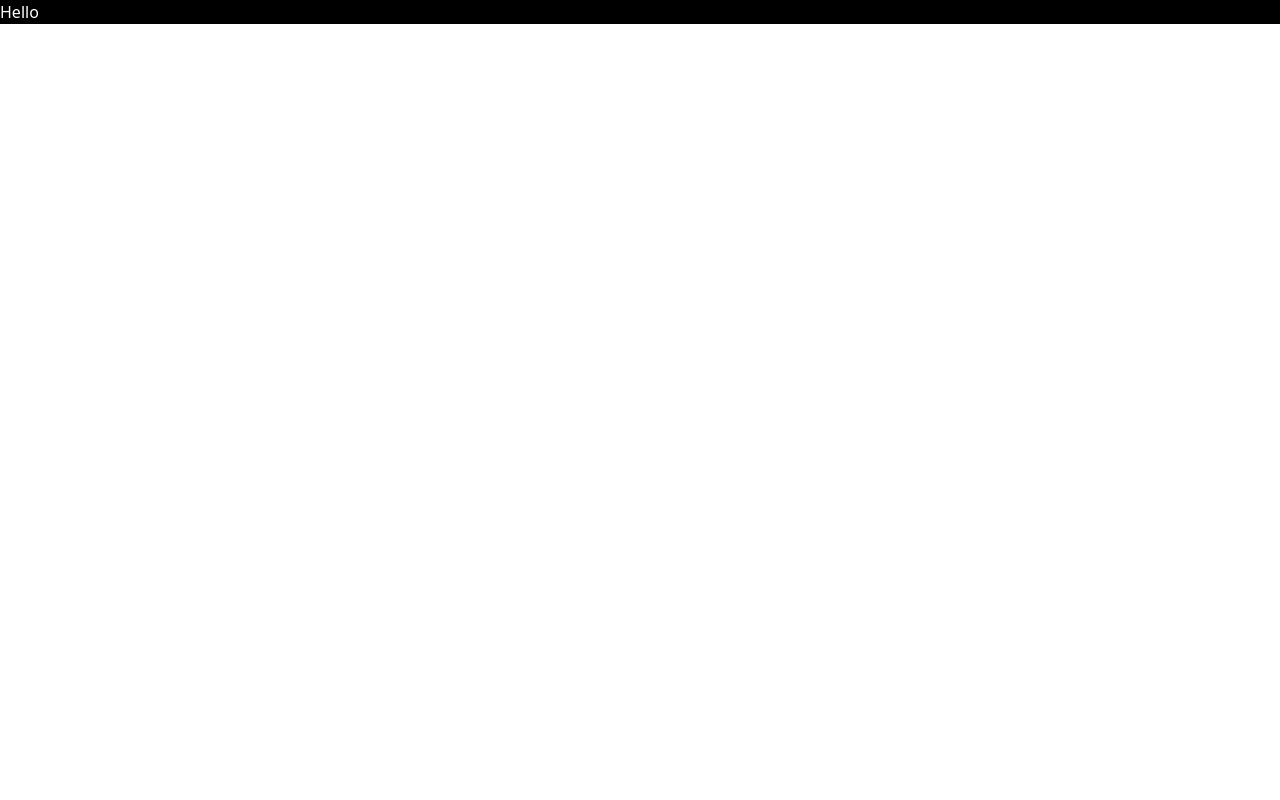
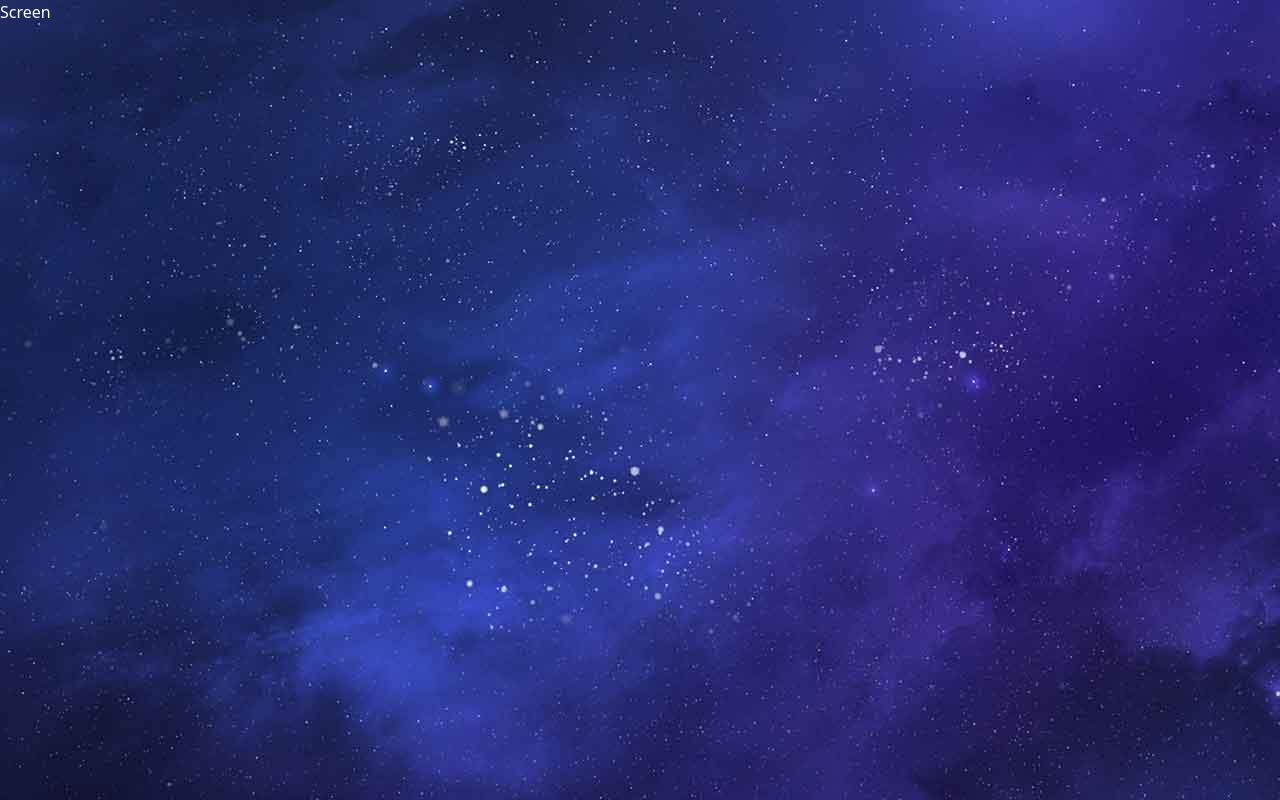
Before and after one commit to 02danieljonas/PortfolioWebsite, a React (Vite) app: page / in a window 1280 px wide. Built offline with nearby package versions, Linux system fonts and the light colour scheme.

Commit message:
Added a screen with a background image

```diff
--- a/src/App.tsx
+++ b/src/App.tsx
@@ -1,5 +1,7 @@
+import Screen from "./components/Screen";
+
 function App() {
-    return <div className="bg-black text-white">Hello</div>;
+    return <div className="bg-black text-white"><Screen/></div>;
 }
 
 export default App;
--- /dev/null
+++ b/src/components/Screen.tsx
@@ -0,0 +1,5 @@
+const Screen = () => {
+    return <div className="bg-background w-screen h-screen">Screen</div>;
+};
+
+export default Screen;
--- a/tailwind.config.js
+++ b/tailwind.config.js
@@ -2,7 +2,11 @@
 export default {
     content: ["./index.html", "./src/**/*.{js,ts,jsx,tsx}"],
     theme: {
-        extend: {},
+        extend: {
+            backgroundImage: {
+                "background": "url('/background.jpg')"
+            },
+        },
     },
     plugins: [],
 };
```
Also changed, not shown: public/background.jpg (added).
